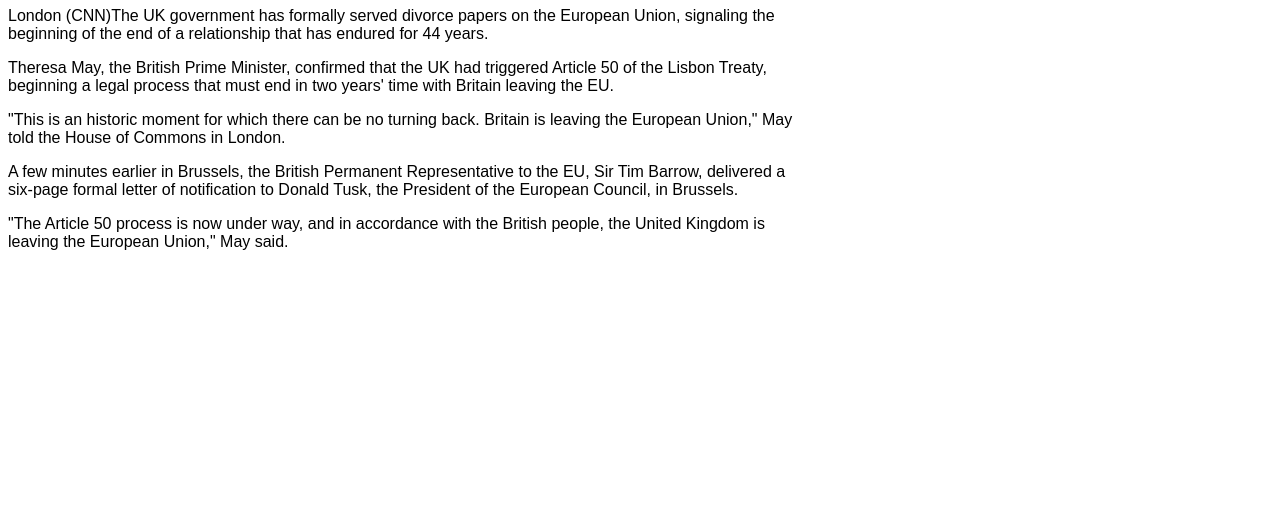
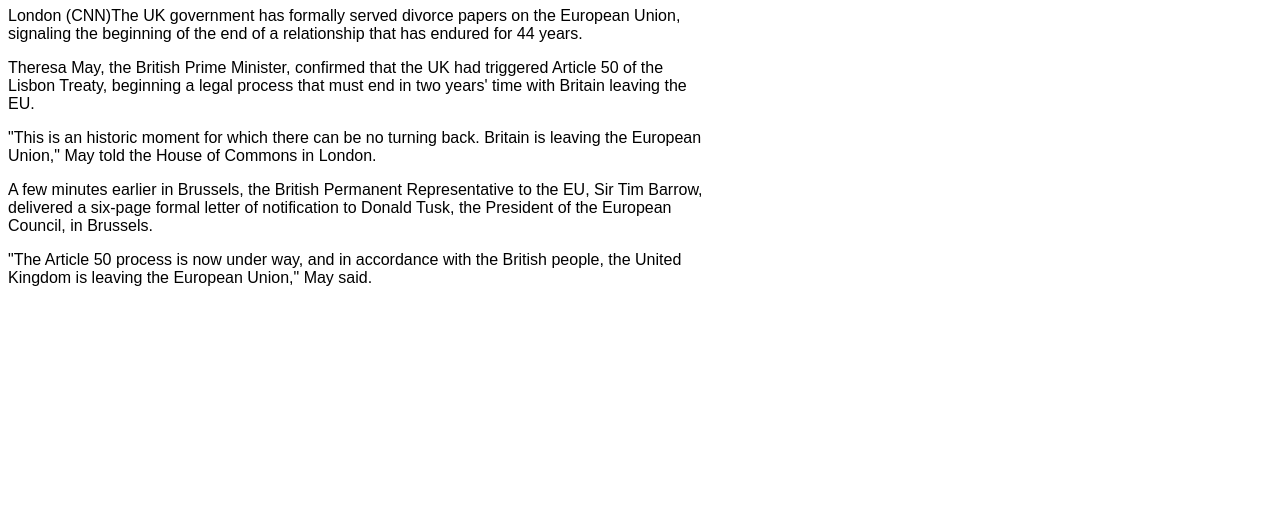
Before and after one commit to Nickology/crowdchek, a plain HTML site: page site/index.html in a window 1280 px wide. Shown: the part 268-800 px from the top of the page. Drawn offline with Linux system fonts and the light colour scheme.

Commit message:
basic admin page

```diff
--- a/site/index.html
+++ b/site/index.html
@@ -4,7 +4,7 @@
 	<head>
 		<style>
 		 h1, p {font-family: sans-serif;}
-		 #content {width: 800px;}
+		 #content {max-width: 700px;}
 		</style>
 	</head>
 
```
